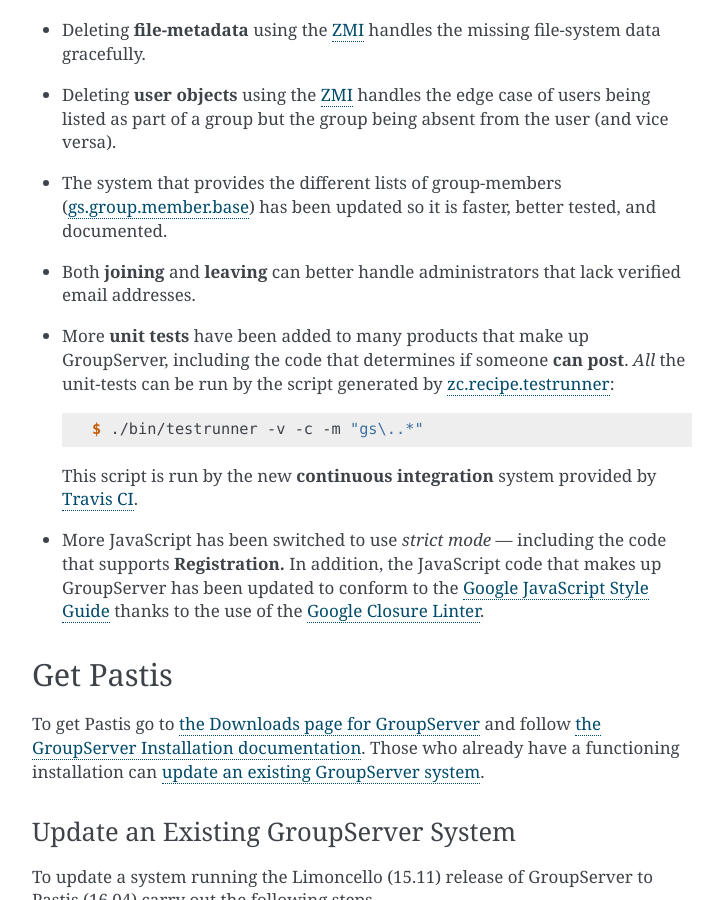
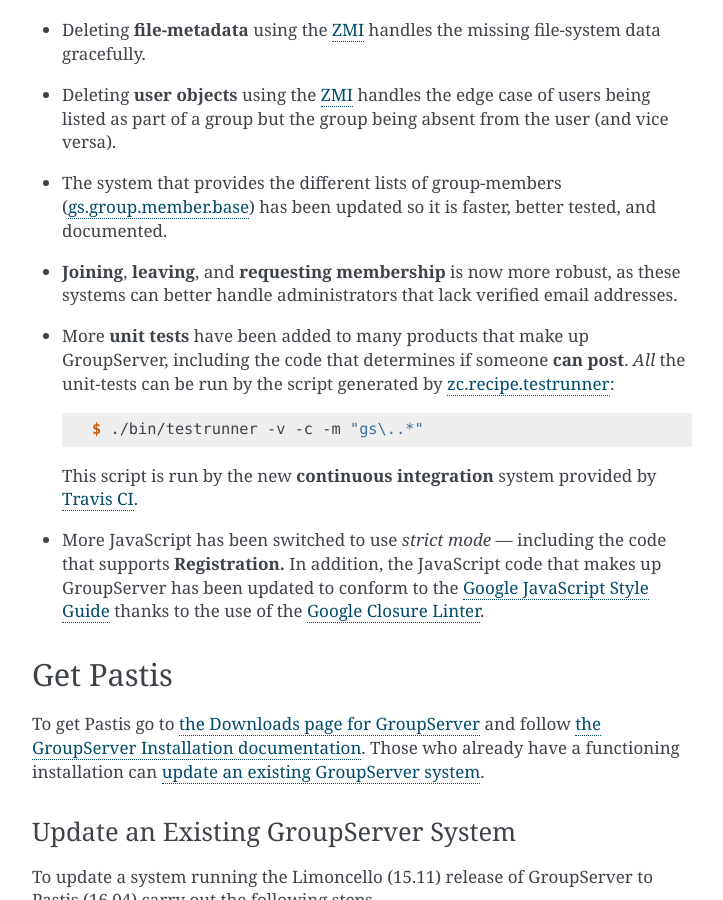
Before and after one commit to groupserver/buildout, a Sphinx documentation site: the page built from docs/release-notes-1604.rst, in a window 1280 px wide and 900 px high, scrolled down 1879 px. Shown: the whole window, without its empty margins (388-1111 px from the left). Built offline with Sphinx 7.4.7, drawn with Linux system fonts in a browser that asks for light colours.

Commit message:
Following the fix to the Request membership code

```diff
--- a/docs/release-notes-1604.rst
+++ b/docs/release-notes-1604.rst
@@ -107,6 +107,7 @@
    pair: Email; Can post
    pair: Group; Join
    pair: Group; Leave
+   pair: Group; Request membership
    pair: Internationalisation; German
    pair: JavaScript; Style guide
    pair: Notification; Confirm subscription
@@ -152,8 +153,9 @@
   (`gs.group.member.base`_) has been updated so it is faster,
   better tested, and documented.
 
-* Both **joining** and **leaving** can better handle
-  administrators that lack verified email addresses.
+* **Joining**, **leaving**, and **requesting membership** is now
+  more robust, as these systems can better handle administrators
+  that lack verified email addresses.
 
 * More **unit tests** have been added to many products that make
   up GroupServer, including the code that determines if someone
--- a/versions.cfg
+++ b/versions.cfg
@@ -67,7 +67,7 @@
 gs.group.member.list = 2.1.0.dev20160224193348
 gs.group.member.log = 3.1.0.dev20160224210928
 gs.group.member.manage = 2.9.1.dev20160218202611
-gs.group.member.request = 2.3.0.dev20160225210038
+gs.group.member.request = 2.3.0.dev20160311202001
 gs.group.member.subscribe = 1.0.2.dev20160211183420
 gs.group.member.viewlet = 2.0.1.dev20140625021104-0a0f5e11c3bc
 gs.group.messages.add.base = 2.1.2.dev20150423211809-b7461bcf487e
```
